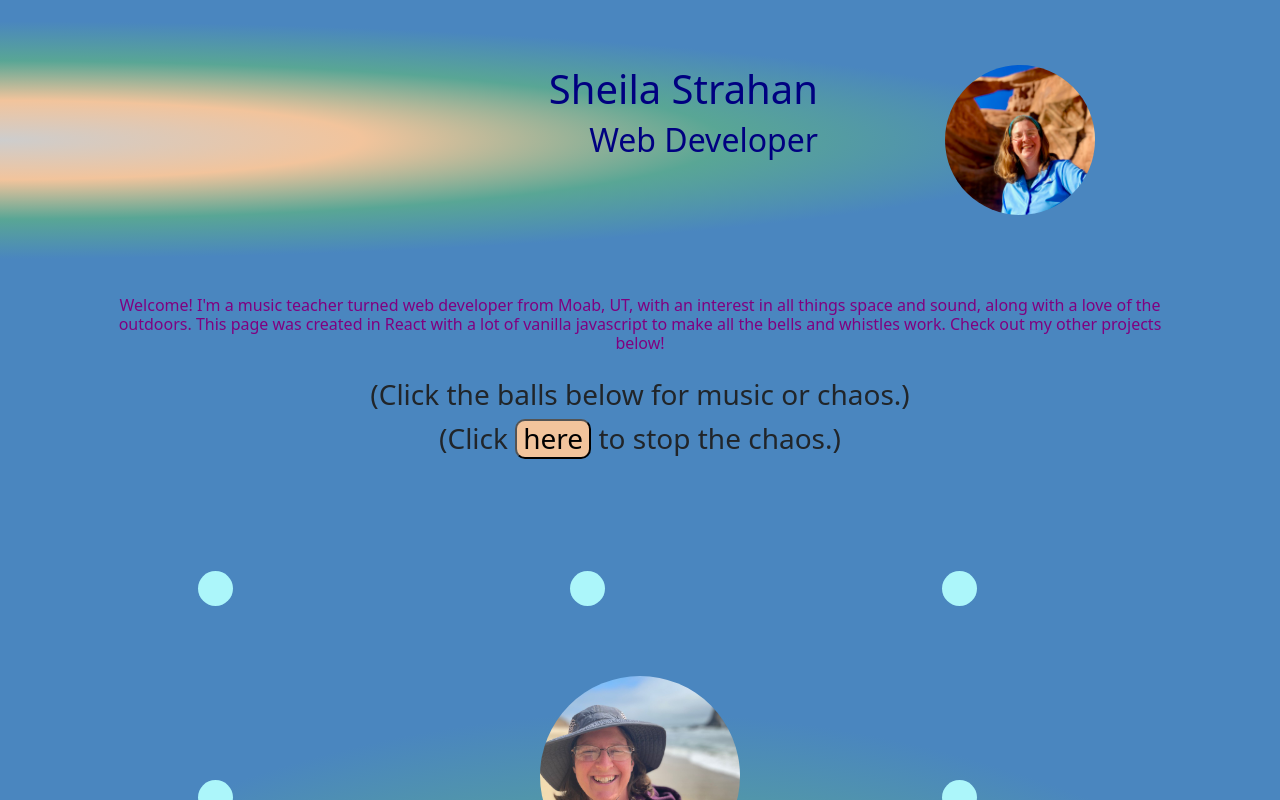
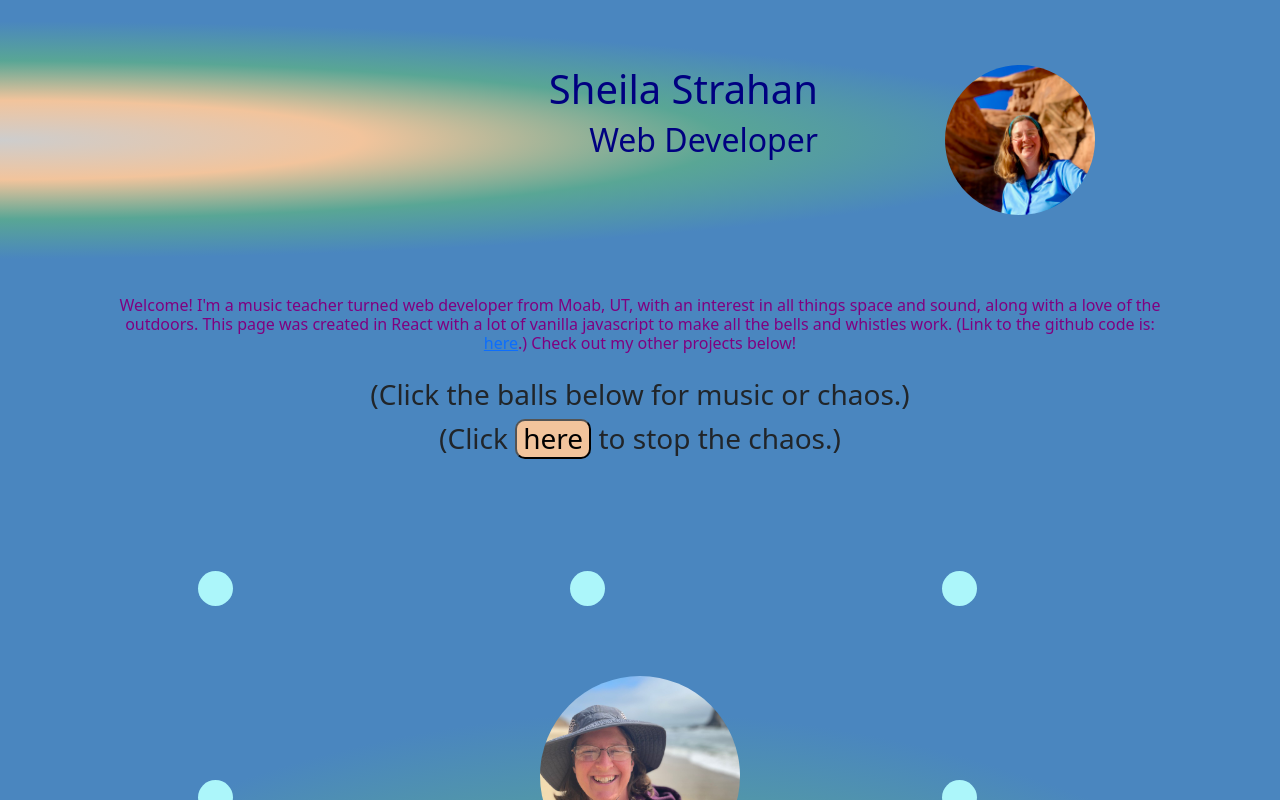
Before and after one commit to Sheilabob/SheilaStrahanPortfolio, a React (Create React App) app: page / in a window 1280 px wide. Shown: the top 800 px of the page. Built offline with nearby package versions, Linux system fonts and the light colour scheme.

Commit message:
new build file

```diff
--- a/src/Components/Blurb.js
+++ b/src/Components/Blurb.js
@@ -6,7 +6,7 @@ export default function Blurb() {
     return (
         <Container>
             <Row className="m-3">
-               <h6>Welcome! I'm a music teacher turned web developer from Moab, UT, with an interest in all things space and sound, along with a love of the outdoors.  This page was created in React with a lot of vanilla javascript to make all the bells and whistles work.  Check out my other projects below!</h6>
+               <h6>Welcome! I'm a music teacher turned web developer from Moab, UT, with an interest in all things space and sound, along with a love of the outdoors.  This page was created in React with a lot of vanilla javascript to make all the bells and whistles work. (Link to the github code is: <a href='https://github.com/Sheilabob/SheilaStrahanPortfolio'>here</a>.)  Check out my other projects below!</h6>
             </Row>
             </Container>
     )
```
